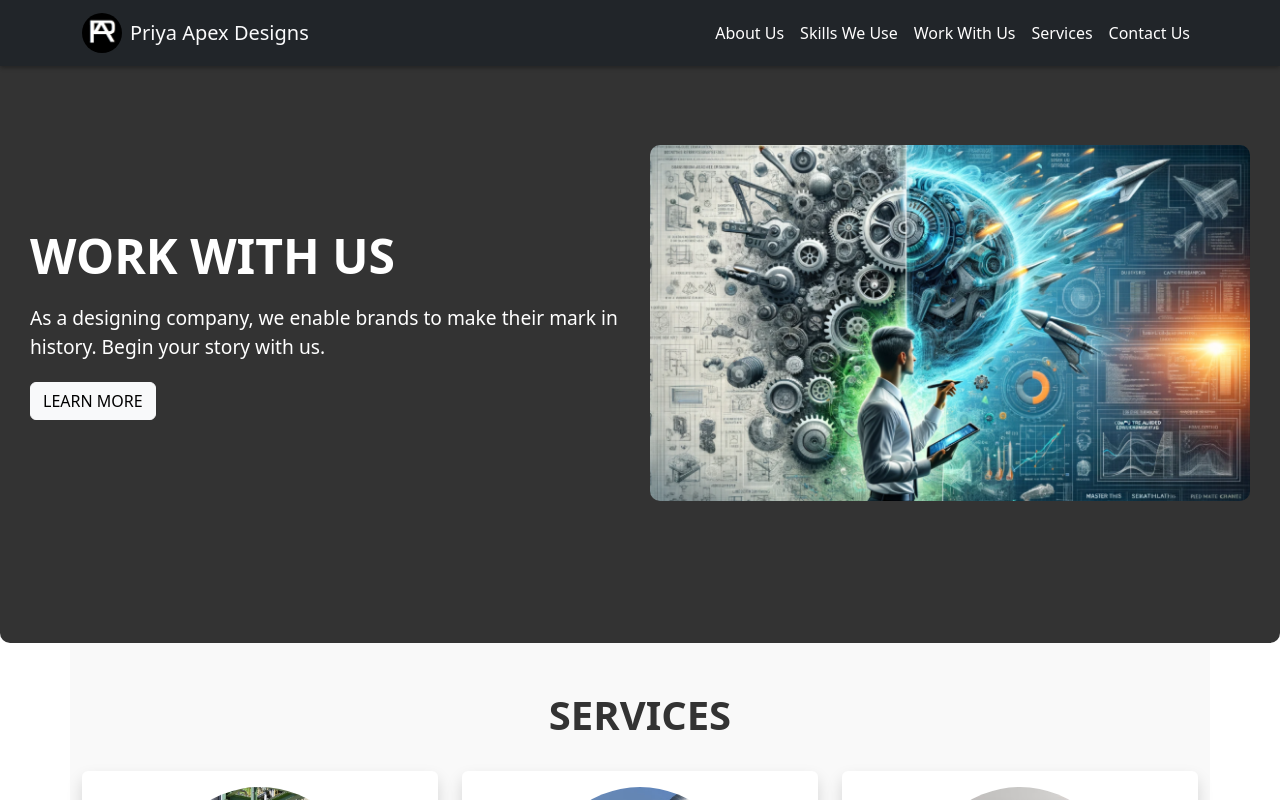
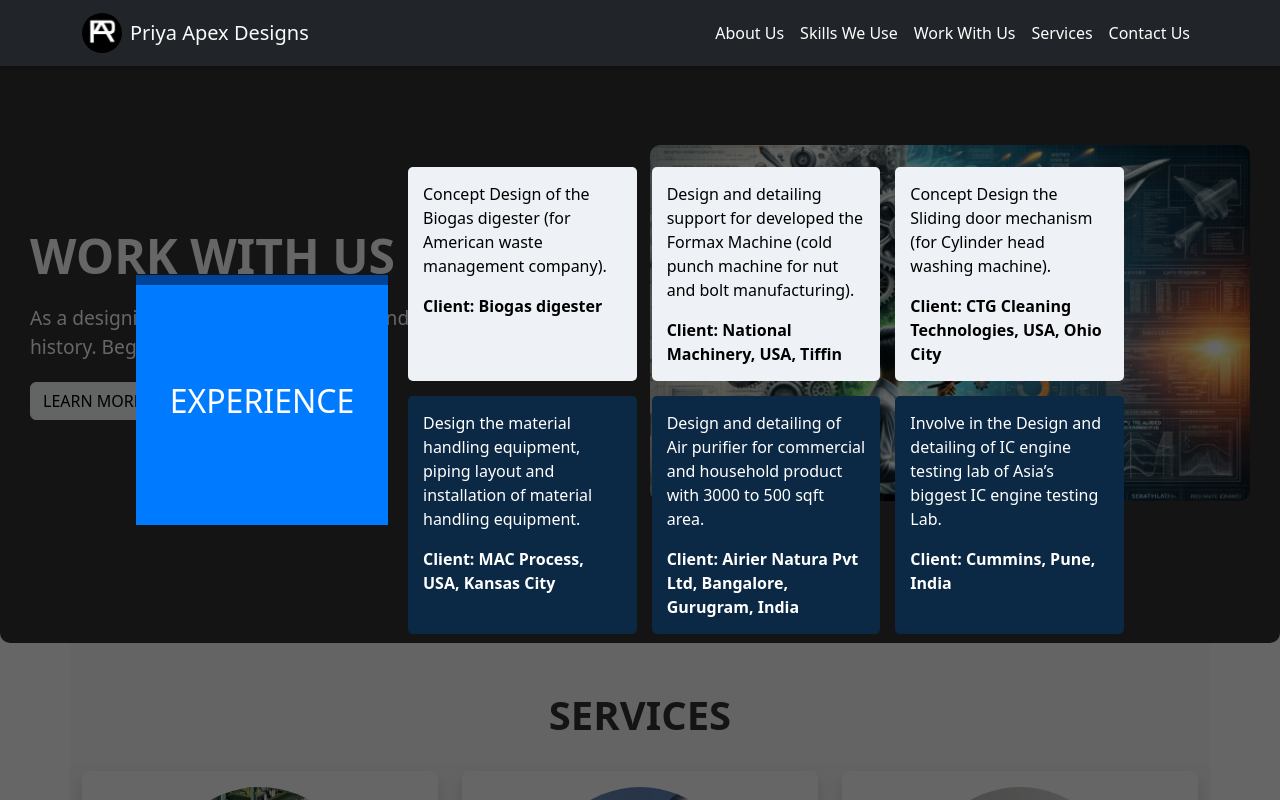
Before and after one commit to PriyaSangana12/Priya_Apex_Designs, a React (Create React App) app: page / in a window 1280 px wide. Both pictures are taken after a click on the button "LEARN MORE". Shown: the part 2162-2962 px from the top of the page. Built offline with nearby package versions, Linux system fonts and the light colour scheme.

Commit message:
learn more

```diff
--- a/src/components/WorkWithUs.js
+++ b/src/components/WorkWithUs.js
@@ -1,14 +1,11 @@
-import React from "react";
+import React, { useState } from "react";
 import "./../styles.css";
-import { motion } from "framer-motion";
-import { useState } from "react";
-
-const hiddenMask = `repeating-linear-gradient(to right, rgba(0,0,0,0) 0px, rgba(0,0,0,0) 30px, rgba(0,0,0,1) 30px, rgba(0,0,0,1) 30px)`;
-const visibleMask = `repeating-linear-gradient(to right, rgba(0,0,0,0) 0px, rgba(0,0,0,0) 0px, rgba(0,0,0,1) 0px, rgba(0,0,0,1) 30px)`;
+import { motion, AnimatePresence } from "framer-motion";
 
 function WorkWithUs() {
   const [isLoaded, setIsLoaded] = useState(false);
   const [isInView, setIsInView] = useState(false);
+  const [isModalOpen, setIsModalOpen] = useState(false);
 
   return (
     <div className="work-with-us-container">
@@ -18,17 +15,17 @@
           As a designing company, we enable brands to make their mark in
           history. Begin your story with us.
         </p>
-        <button className="btn btn-light work-with-us-learn-more-button">
+        <button
+          className="btn btn-light work-with-us-learn-more-button"
+          onClick={() => setIsModalOpen(true)}
+        >
           LEARN MORE
         </button>
       </div>
+
       <motion.div
         initial={false}
-        animate={
-          isLoaded && isInView
-            ? { WebkitMaskImage: visibleMask, maskImage: visibleMask }
-            : { WebkitMaskImage: hiddenMask, maskImage: hiddenMask }
-        }
+        animate={isLoaded && isInView ? { opacity: 1 } : { opacity: 0 }}
         transition={{ duration: 1, delay: 1 }}
         viewport={{ once: true }}
         onViewportEnter={() => setIsInView(true)}
@@ -43,6 +40,79 @@
           />
         </div>
       </motion.div>
+
+      {/* Full-screen modal with 7 divs */}
+      <AnimatePresence>
+        {isModalOpen && (
+          <motion.div
+            className="modal-overlay"
+            initial={{ opacity: 0 }}
+            animate={{ opacity: 1 }}
+            exit={{ opacity: 0 }}
+            onClick={() => setIsModalOpen(false)}
+          >
+            <motion.div
+              className="experience-modal-box"
+              initial={{ scale: 0.8, opacity: 0 }}
+              animate={{ scale: 1, opacity: 1 }}
+              exit={{ scale: 0.8, opacity: 0 }}
+              transition={{ duration: 0.3 }}
+            >
+              <div className="experience-left-section">
+                <h2>EXPERIENCE</h2>
+              </div>
+              <div className="experience-right-section">
+                <div className="experience-card light">
+                  <p>
+                    Concept Design of the Biogas digester (for American waste
+                    management company).
+                  </p>
+                  <strong>Client: Biogas digester</strong>
+                </div>
+                <div className="experience-card light">
+                  <p>
+                    Design and detailing support for developed the Formax
+                    Machine (cold punch machine for nut and bolt manufacturing).
+                  </p>
+                  <strong>Client: National Machinery, USA, Tiffin</strong>
+                </div>
+                <div className="experience-card light">
+                  <p>
+                    Concept Design the Sliding door mechanism (for Cylinder head
+                    washing machine).
+                  </p>
+                  <strong>
+                    Client: CTG Cleaning Technologies, USA, Ohio City
+                  </strong>
+                </div>
+                <div className="experience-card dark">
+                  <p>
+                    Design the material handling equipment, piping layout and
+                    installation of material handling equipment.
+                  </p>
+                  <strong>Client: MAC Process, USA, Kansas City</strong>
+                </div>
+                <div className="experience-card dark">
+                  <p>
+                    Design and detailing of Air purifier for commercial and
+                    household product with 3000 to 500 sqft area.
+                  </p>
+                  <strong>
+                    Client: Airier Natura Pvt Ltd, Bangalore, Gurugram, India
+                  </strong>
+                </div>
+                <div className="experience-card dark">
+                  <p>
+                    Involve in the Design and detailing of IC engine testing lab
+                    of Asia’s biggest IC engine testing Lab.
+                  </p>
+                  <strong>Client: Cummins, Pune, India</strong>
+                </div>
+              </div>
+            </motion.div>
+          </motion.div>
+        )}
+      </AnimatePresence>
     </div>
   );
 }
--- a/src/styles.css
+++ b/src/styles.css
@@ -450,3 +450,120 @@
   font-size: 1rem;
   color: #dddddd;
 }
+/* Ensure the modal covers the full screen */
+.modal-overlay {
+  position: fixed;
+  top: 0;
+  left: 0;
+  width: 100vw;
+  height: 100vh;
+  background: rgba(0, 0, 0, 0.6);
+  display: flex;
+  align-items: center;
+  justify-content: center;
+  z-index: 1000;
+  padding: 10px; /* Prevent content from touching edges */
+}
+
+.experience-modal-box {
+  width: 80%;
+  height: 80%;
+  display: flex;
+  flex-direction: row;
+  border-radius: 10px;
+  overflow: hidden;
+  align-items: center;
+  position: relative;
+}
+
+/* Left Section: Experience Title */
+.experience-left-section {
+  width: 25%;
+  height: 40%;
+  border-top: 10px solid #004499;
+  background: #007bff;
+  color: white;
+  display: flex;
+  align-items: center;
+  justify-content: center;
+  font-size: 24px;
+  font-weight: bold;
+  padding: 20px;
+  text-align: center;
+}
+
+/* Right Section: Experience Cards */
+.experience-right-section {
+  width: 75%;
+  display: grid;
+  grid-template-columns: repeat(3, 1fr);
+  gap: 15px;
+  padding: 20px;
+}
+
+.experience-card {
+  padding: 15px;
+  border-radius: 5px;
+  text-align: left;
+  font-size: 16px;
+}
+
+.experience-card.light {
+  background: #eef2f7;
+  color: #000;
+}
+
+.experience-card.dark {
+  background: #0b2944;
+  color: white;
+}
+
+/* Close Button */
+.modal-close-button {
+  position: absolute;
+  bottom: 20px;
+  right: 20px;
+  background: black;
+  color: white;
+  padding: 10px 20px;
+  border: none;
+  cursor: pointer;
+  font-size: 16px;
+}
+
+/* ✅ Mobile Responsive Styles */
+@media screen and (max-width: 768px) {
+  .experience-modal-box {
+    width: 95%;
+    height: 79%;
+    flex-direction: column; /* Stack content vertically */
+    overflow-y: scroll;
+  }
+
+  .experience-left-section {
+    width: 100%;
+    height: auto;
+    font-size: 20px;
+    padding: 15px;
+  }
+
+  .experience-right-section {
+    width: 100%;
+    display: flex;
+    flex-direction: column; /* Stack experience cards */
+    padding: 15px;
+    gap: 10px;
+  }
+
+  .experience-card {
+    font-size: 14px;
+    padding: 10px;
+  }
+
+  .modal-close-button {
+    bottom: 10px;
+    right: 10px;
+    font-size: 14px;
+    padding: 8px 16px;
+  }
+}
```
